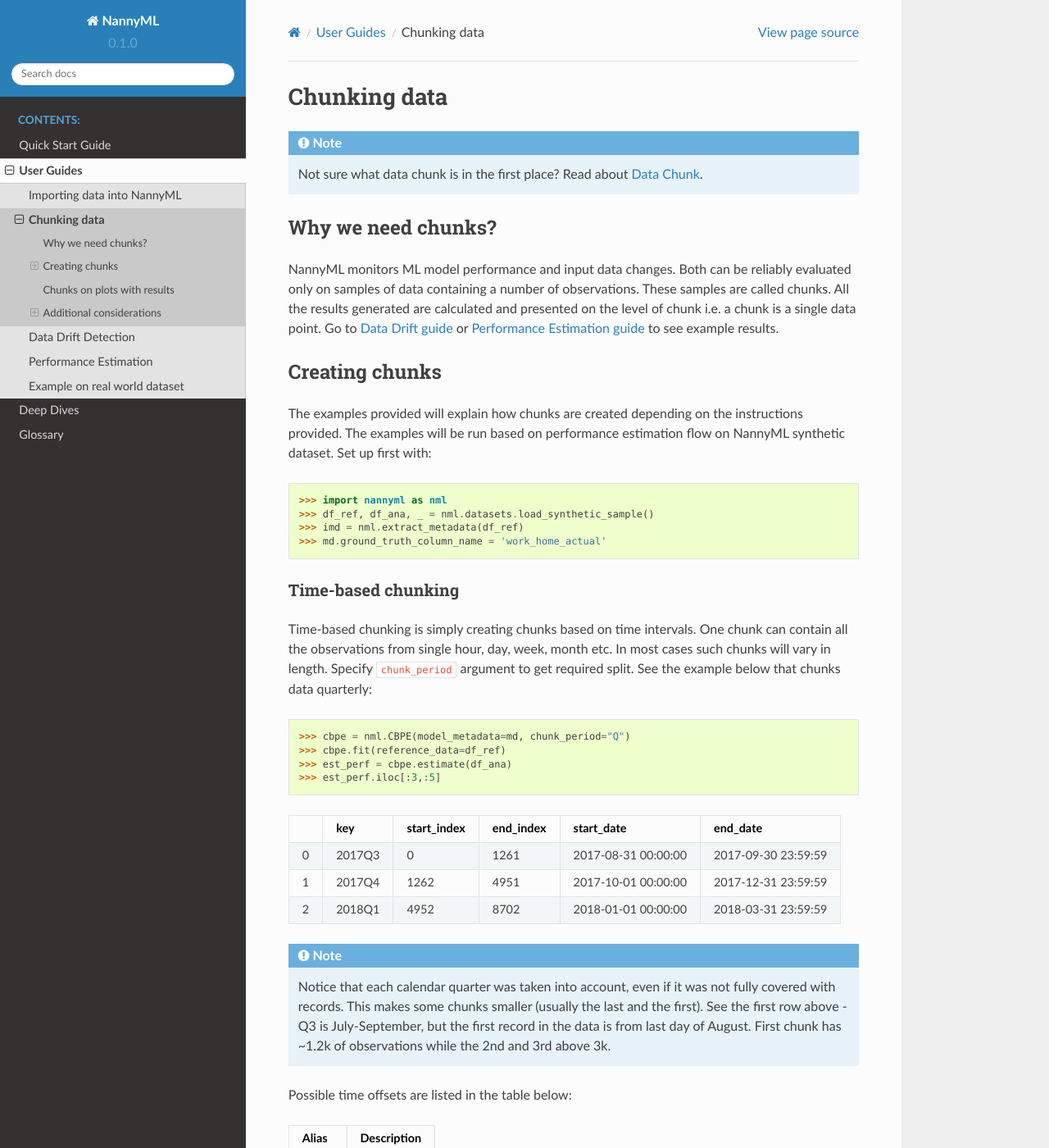
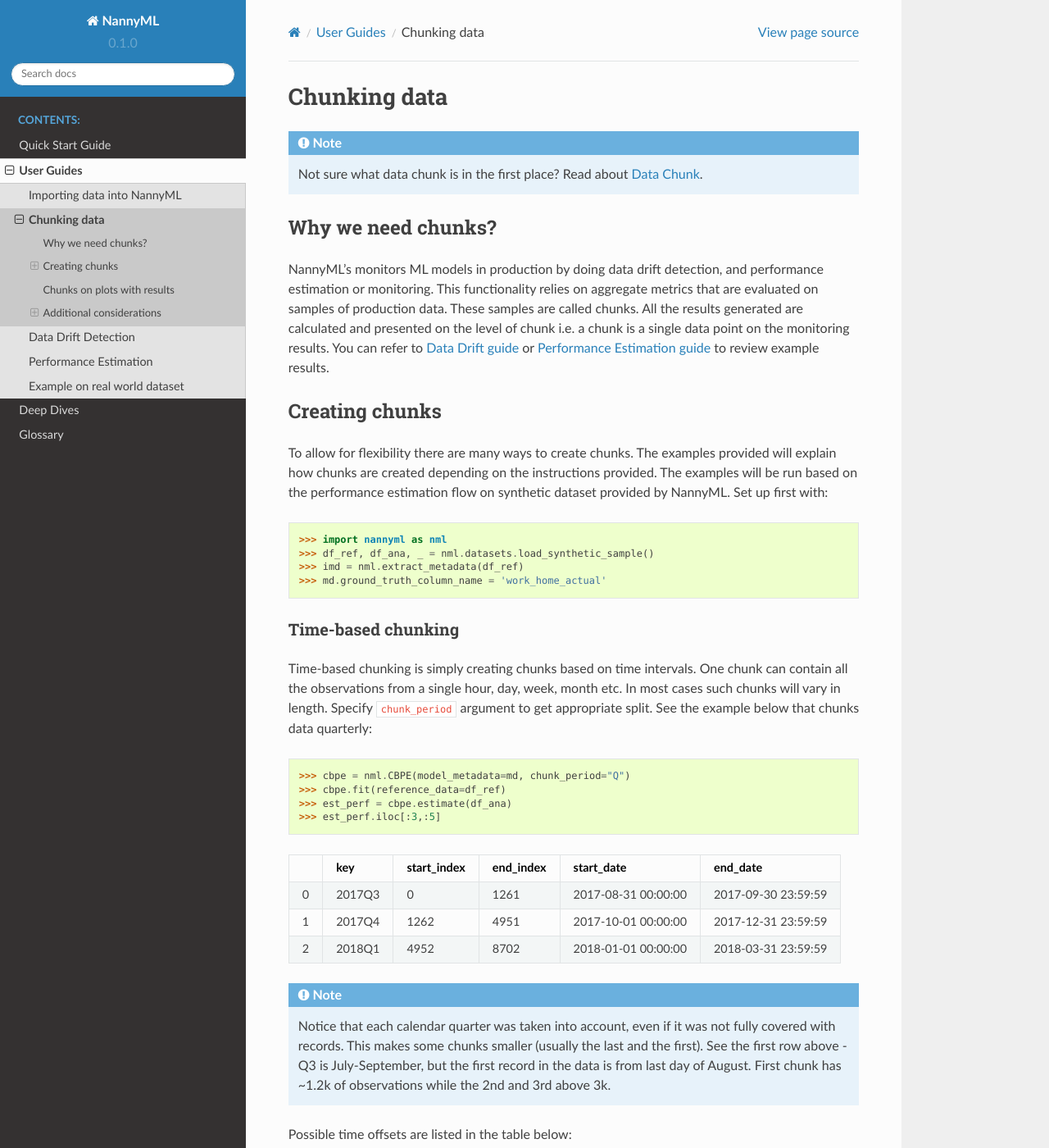
Before and after one commit to NannyML/nannyml, a Sphinx documentation site: the page built from docs/guides/chunking_your_data.rst, in a window 1280 px wide and 1400 px high. Shown: the whole window at 82% size. Built offline with Sphinx 7.4.7 and the Read the Docs theme 2.0.0, drawn with Linux system fonts in a browser that asks for light colours; pages that are not in the unit, such as notebooks, are missing from menus; some of the changed text lies outside the part shown.

Commit message:
address fedback chunks

```diff
--- a/docs/guides/chunking_your_data.rst
+++ b/docs/guides/chunking_your_data.rst
@@ -10,17 +10,20 @@
 Why we need chunks?
 ===================
 
-NannyML monitors ML model performance and input data changes. Both can be reliably evaluated only on samples
-of data containing a number of observations. These samples are called chunks. All the results generated are
-calculated and presented on the level of chunk i.e. a chunk is a single data point. Go to
-:ref:`Data Drift guide<data-drift>` or :ref:`Performance Estimation guide<performance-estimation>` to see example
-results.
+
+NannyML's monitors ML models in production by doing data drift detection, and performance estimation or monitoring.
+This functionality relies on aggregate metrics that are evaluated on samples of production data.
+These samples are called chunks. All the results generated are
+calculated and presented on the level of chunk i.e. a chunk is a single data point on the monitoring results. You
+can refer to :ref:`Data Drift guide<data-drift>` or :ref:`Performance Estimation guide<performance-estimation>`
+to review example results.
 
 
 Creating chunks
 ===============
-
-The examples provided will explain how chunks are created depending on the instructions provided. The examples will be run based on performance estimation flow on NannyML synthetic dataset. Set up first with:
+To allow for flexibility there are many ways to create chunks. The examples provided will explain how chunks are
+created depending on the instructions provided. The examples will be run based on the performance estimation flow on
+synthetic dataset provided by NannyML. Set up first with:
 
 .. code-block:: python
 
@@ -30,13 +33,12 @@
     >>> md.ground_truth_column_name = 'work_home_actual'
 
 
-
 Time-based chunking
 ~~~~~~~~~~~~~~~~~~~
 
 Time-based chunking is simply creating chunks based on time intervals. One chunk can contain all the observations
-from single hour, day, week, month etc. In most cases such chunks will vary in length. Specify ``chunk_period`` argument
-to get required split. See the example below that chunks data quarterly:
+from a single hour, day, week, month etc. In most cases such chunks will vary in length. Specify ``chunk_period``
+argument to get appropriate split. See the example below that chunks data quarterly:
 
 .. code-block:: python
 
@@ -251,11 +253,10 @@
     49999
 
 .. note::
-    This is especially important for Performance Estimation where ``reference`` period should be treated like a train
-    set is treated when developing ML model, whereas ``analysis`` is like test. Performance Estimation on
-    ``reference`` will be in most cases much more accurate then on ``analysis``. First chunk of ``analysis`` which
-    contains some of the ``reference`` observations will be affected by this. Be aware when interpreting the
-    results.
+    This is especially important for Performance Estimation. Since the Performance Estimation algorithm is calibrated
+    on the ``reference`` dataset (see :ref:`PE deep dive <performance-estimation-deep-dive>`), it will perform better on
+    it. If the first ``analysis`` chunk contains ``reference`` data, the performance estimation may perform better on this
+    chunk as well. Keep this in mind when interpreting the results.
 
 
 Underpopulated chunks
@@ -277,8 +278,9 @@
 
 When the warning is about 1 chunk, it is usually the last chunk and this is due to the reasons described in above
 sections. When there are more chunks mentioned - the selected splitting method is most likely not suitable.
-Investigate that and be aware when analyzing results. See :ref:`deep dive<minimum-chunk-size>` to get a better
-understanding.
+Look at the :ref:`deep dive on minimum chunk size <minimum-chunk-size>` to get more information about the effect of
+small chunks. Aware of the trade-offs involved pick the most appropriate option for the use case.
+
 
 Not enough chunks
 ~~~~~~~~~~~~~~~~~
```
